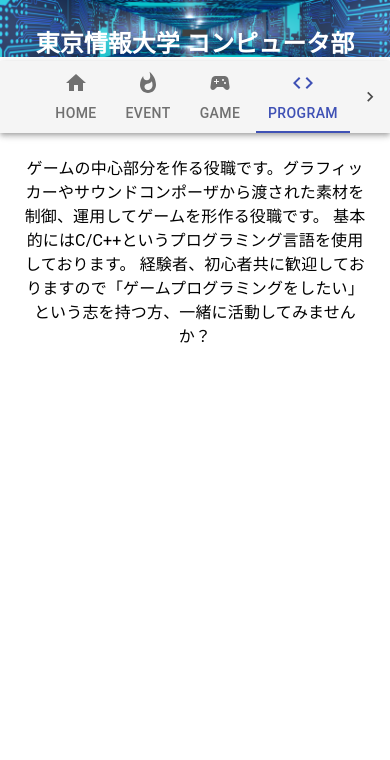
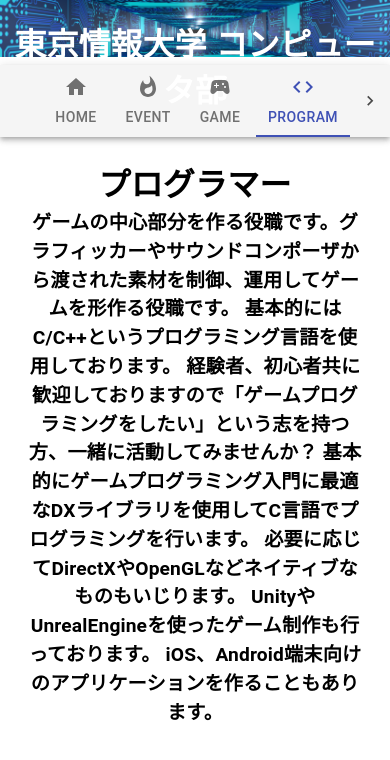
Before and after one commit to joljolseizinn/HomePage, a React (Create React App) app: page / in a window 390 px wide. Both pictures are taken after a click on the tab "PROGRAM". Shown: the top 760 px of the page. Built offline with nearby package versions, Linux system fonts and the light colour scheme.

Commit message:
ヘッダーpタグ調整

```diff
--- a/src/App.css
+++ b/src/App.css
@@ -11,33 +11,33 @@ header p {
   position: absolute;
   color: white; /*文字は白に*/
   font-weight: bold; /*太字に*/
-  font-size: 4em; /*サイズ4倍*/
+  font-size: 3em; /*サイズ3倍*/
   font-family: Quicksand, sans-serif; /*Google Font*/
-  top: 0em;
+  top: -15%;
 }
 header img {
   width: 100%;
 }
-@media screen and (max-width: 1000px) {
+@media screen and (max-width: 1300px) {
   header p {
     width: 100%;
     position: absolute;
     color: white; /*文字は白に*/
     font-weight: bold; /*太字に*/
-    font-size: 3em; /*サイズ2倍*/
+    font-size: 200%; /*サイズ2倍*/
     font-family: Quicksand, sans-serif; /*Google Font*/
-    top: 0rem;
+    top: -20%;
   }
 }
-@media screen and (max-width: 750px) {
+@media screen and (max-width: 880px) {
   header p {
     width: 100%;
     position: absolute;
     color: white; /*文字は白に*/
     font-weight: bold; /*太字に*/
-    font-size: 2em; /*サイズ2倍*/
+    font-size: 150%; /*サイズ2倍*/
     font-family: Quicksand, sans-serif; /*Google Font*/
-    top: 0rem;
+    top: -20%;
   }
 }
 @media screen and (max-width: 640px) {
@@ -46,8 +46,19 @@ header img {
     position: absolute;
     color: white; /*文字は白に*/
     font-weight: bold; /*太字に*/
-    font-size: 1.5em; /*サイズ2倍*/
+    font-size: 120%; /*サイズ1.5倍*/
     font-family: Quicksand, sans-serif; /*Google Font*/
-    top: 0rem;
+    top: -20%;
   }
 }
+@media screen and (max-width: 550px) {
+  header p {
+    width: 100%;
+    position: absolute;
+    color: white; /*文字は白に*/
+    font-weight: bold; /*太字に*/
+    font-size: 100%; /*サイズ1.5倍*/
+    font-family: Quicksand, sans-serif; /*Google Font*/
+    top: -20%;
+  }
+}
--- /dev/null
+++ b/src/components/Program.module.css
@@ -0,0 +1,8 @@
+.ProBody{
+    font-size: 120%;
+    font-weight: bold;
+}
+header{
+    font-size: 2em;
+    font-weight: bold;
+}
--- a/src/components/Program.tsx
+++ b/src/components/Program.tsx
@@ -1,10 +1,21 @@
+import styles from "./Program.module.css";
 const ProgramPage: React.FC = () => {
     return (
-    <div>
-        ゲームの中心部分を作る役職です。グラフィッカーやサウンドコンポーザから渡された素材を制御、運用してゲームを形作る役職です。
-	    基本的にはC/C++というプログラミング言語を使用しております。
-		経験者、初心者共に歓迎しておりますので「ゲームプログラミングをしたい」という志を持つ方、一緒に活動してみませんか？
-    </div>
+        <div>
+            <header>
+                プログラマー
+            </header>
+            <div className={styles.ProBody}>
+                ゲームの中心部分を作る役職です。グラフィッカーやサウンドコンポーザから渡された素材を制御、運用してゲームを形作る役職です。
+	            基本的にはC/C++というプログラミング言語を使用しております。
+		        経験者、初心者共に歓迎しておりますので「ゲームプログラミングをしたい」という志を持つ方、一緒に活動してみませんか？
+
+                基本的にゲームプログラミング入門に最適なDXライブラリを使用してC言語でプログラミングを行います。
+		        必要に応じてDirectXやOpenGLなどネイティブなものもいじります。
+		        UnityやUnrealEngineを使ったゲーム制作も行っております。
+		        iOS、Android端末向けのアプリケーションを作ることもあります。
+            </div>
+        </div>
     );
 }
 export default ProgramPage;
```
